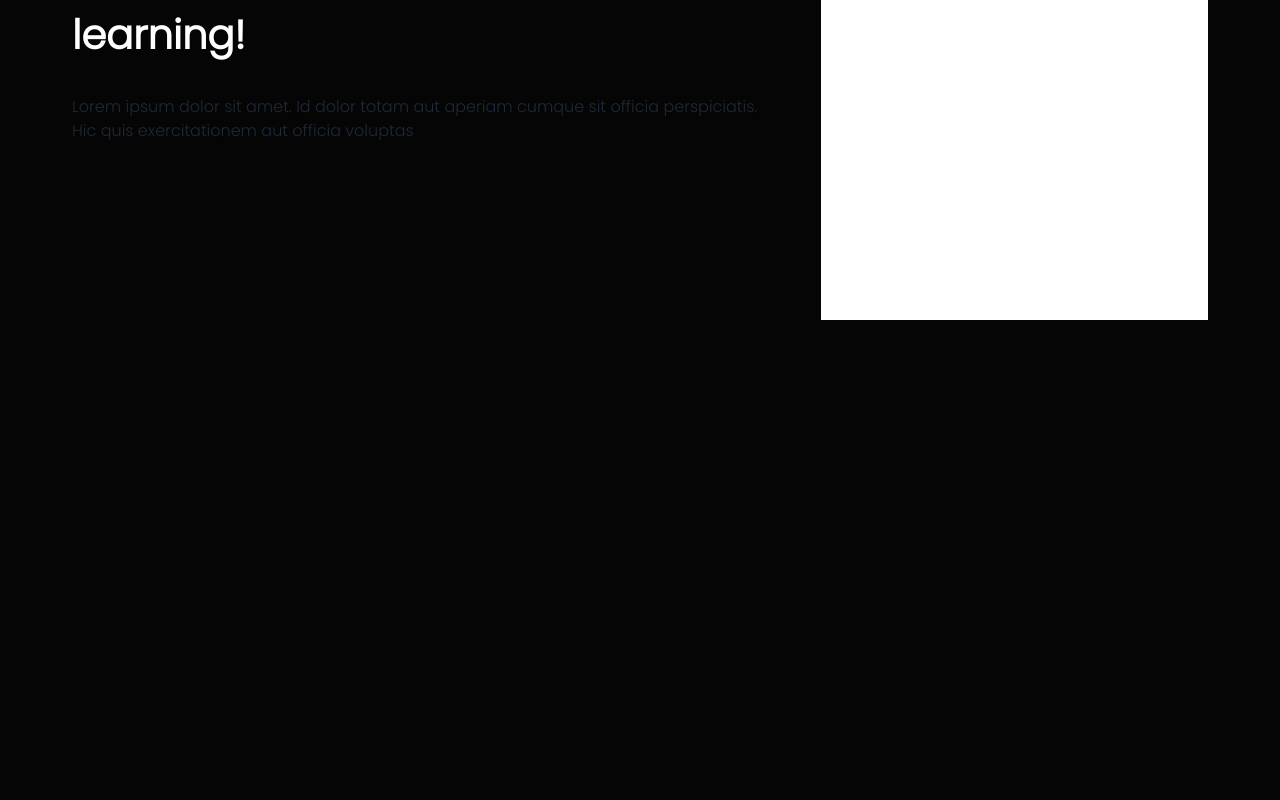
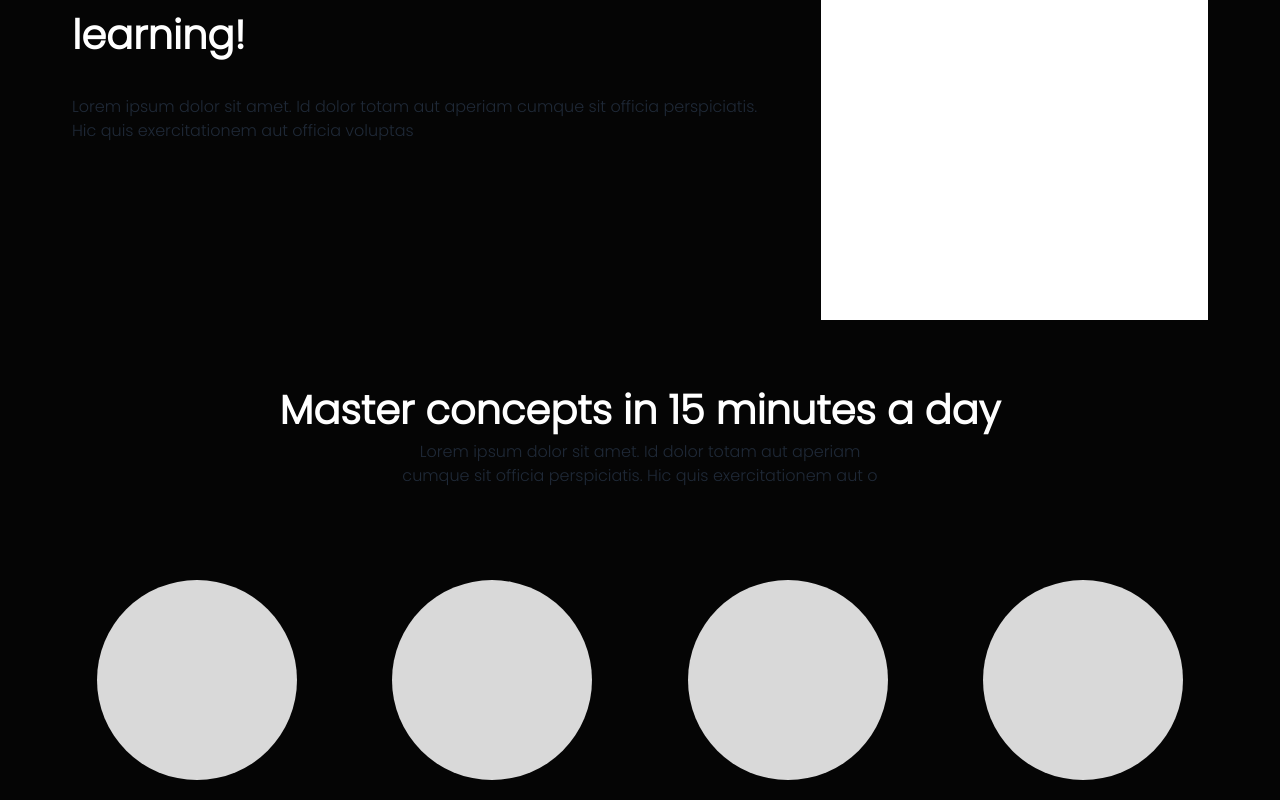
Before and after one commit to AbdurrahmanTalha/brainscape-frontend, a Next.js app: page / in a window 1280 px wide. Shown: the part 1969-2769 px from the top of the page. Before the commit the page ends 2289 px from the top, so only its background shows below. Built offline with nearby package versions, Linux system fonts and the light colour scheme.

Commit message:
topics done

```diff
--- a/app/Components/Hero2/Hero2o.tsx
+++ b/app/Components/Hero2/Hero2o.tsx
@@ -1,4 +1,4 @@
-import React from 'react';
+import React from "react";
 
 const Hero2o = () => {
     return (
--- a/app/Components/Statistic/Statistic.tsx
+++ b/app/Components/Statistic/Statistic.tsx
@@ -3,7 +3,7 @@ import React from "react";
 const Statistic = () => {
     return (
         <div className="border mx-auto w-[82%] rounded-[15px] p-16 bg-[#171320] border-none lg:flex justify-center items-center gap-[13.5%] mt-[59px]">
-            <div>
+               <div className="flex justify-center items-center ">
                 <svg
                     xmlns="http://www.w3.org/2000/svg"
                     className="my-5"
@@ -15,7 +15,7 @@ const Statistic = () => {
                     <circle cx="68.5" cy="68.5" r="68.5" fill="#D9D9D9" />
                 </svg>
             </div>
-            <div>
+            <div className="flex justify-center items-center ">
                 <svg
                     xmlns="http://www.w3.org/2000/svg"
                     className="my-5"
@@ -27,7 +27,7 @@ const Statistic = () => {
                     <circle cx="68.5" cy="68.5" r="68.5" fill="#D9D9D9" />
                 </svg>
             </div>
-            <div>
+            <div className="flex justify-center items-center ">
                 <svg
                     xmlns="http://www.w3.org/2000/svg"
                     className="my-5"
@@ -39,7 +39,7 @@ const Statistic = () => {
                     <circle cx="68.5" cy="68.5" r="68.5" fill="#D9D9D9" />
                 </svg>
             </div>
-            <div>
+            <div className="flex justify-center items-center ">
                 <svg xmlns="http://www.w3.org/2000/svg" width="137" height="137" viewBox="0 0 137 137" fill="none">
                     <circle cx="68.5" cy="68.5" r="68.5" fill="#D9D9D9" />
                 </svg>
--- /dev/null
+++ b/app/Components/Topics/Topics.tsx
@@ -0,0 +1,39 @@
+import React from "react";
+
+const Topics = () => {
+    return (
+        <>
+            <h1 className="text-center text-[40px] font-bold mt-[60px] text-white">
+                Master concepts in 15 minutes a day
+            </h1>
+            <p className="text-center">
+                Lorem ipsum dolor sit amet. Id dolor totam aut aperiam <br /> cumque sit officia perspiciatis. Hic quis
+                exercitationem aut o
+            </p>
+            <div className="lg:flex justify-center items-center mt-[72px]  gap-[7.821%]">
+                <div className="flex justify-center items-center ">
+                    <svg xmlns="http://www.w3.org/2000/svg" width="200" height="200" viewBox="0 0 200 200" fill="none">
+                        <circle cx="100" cy="100" r="100" fill="#D9D9D9" />
+                    </svg>
+                </div>
+                <div className="flex justify-center items-center my-[20px]">
+                    <svg xmlns="http://www.w3.org/2000/svg" width="200" height="200" viewBox="0 0 200 200" fill="none">
+                        <circle cx="100" cy="100" r="100" fill="#D9D9D9" />
+                    </svg>
+                </div>
+                <div className="flex justify-center items-center">
+                    <svg xmlns="http://www.w3.org/2000/svg" width="200" height="200" viewBox="0 0 200 200" fill="none">
+                        <circle cx="100" cy="100" r="100" fill="#D9D9D9" />
+                    </svg>
+                </div>
+                <div className="flex justify-center items-center my-[20px]">
+                    <svg xmlns="http://www.w3.org/2000/svg" width="200" height="200" viewBox="0 0 200 200" fill="none">
+                        <circle cx="100" cy="100" r="100" fill="#D9D9D9" />
+                    </svg>
+                </div>
+            </div>
+        </>
+    );
+};
+
+export default Topics;
--- a/app/page.tsx
+++ b/app/page.tsx
@@ -1,6 +1,7 @@
 import Banner from "./Components/Banner/Banner";
 import Hero2 from "./Components/Hero2/Hero2";
 import Statistic from "./Components/Statistic/Statistic";
+import Topics from "./Components/Topics/Topics";
 
 export default function Home() {
     return (
@@ -8,6 +9,7 @@ export default function Home() {
             <Banner></Banner>
             <Statistic></Statistic>
             <Hero2></Hero2>
+            <Topics></Topics>
         </main>
     );
 }
```
Also changed, not shown: app/Components/Hero2/Hero2.tsx (+7 -3 lines). Lines whose indentation alone changed are shown as unchanged.
